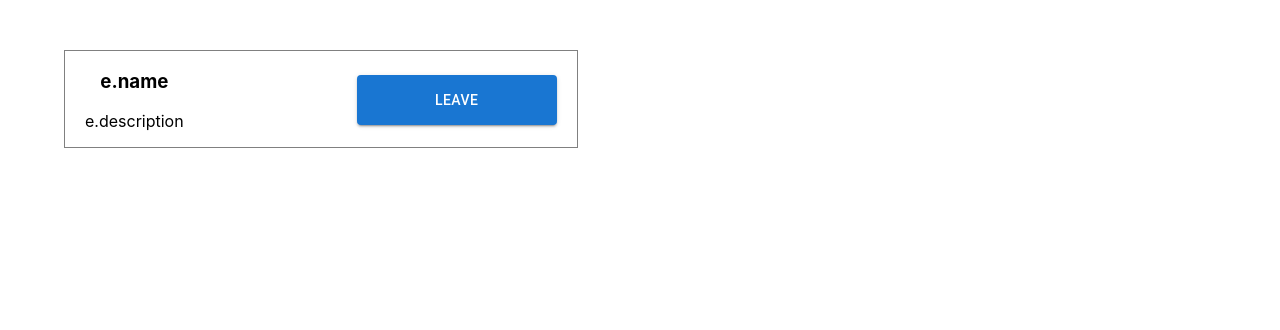
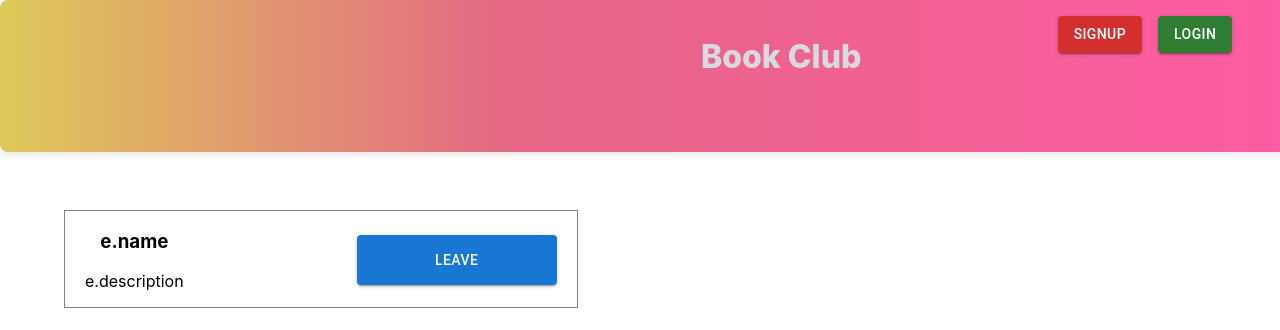
Before and after one commit to Gourav135/Book-Club-Frontend, a React (Create React App) app: page /userroom in a window 1280 px wide. Shown: the top 330 px of the page. Built offline with nearby package versions, Linux system fonts and the light colour scheme.

Commit message:
Home page c

```diff
--- a/src/App.js
+++ b/src/App.js
@@ -1,10 +1,14 @@
 import logo from './logo.svg';
 import './App.css';
 import {AllRoutes} from "./AllRoutes/AllRoutes";
+import { Box } from '@mui/material';
+import {Navbar} from "../src/components/Navbar/Navbar"
 
 function App() {
   return (
     <div className="App">
+      <Navbar />
+      <Box height="20vh"></Box>
       <AllRoutes />
     </div>
   );
--- a/src/components/Home/Home.jsx
+++ b/src/components/Home/Home.jsx
@@ -1,43 +1,116 @@
+import { Box, Input, Stack } from "@mui/material";
+import { useEffect, useState } from "react";
+import Button from "@mui/material/Button";
 import axios from "axios";
-import { useState, useEffect } from "react";
 import { Link } from "react-router-dom";
-
-
-
+import Home_css from "./Home.module.css";
 
 export const Home = () => {
   const [books, setBooks] = useState([]);
-    useEffect(()=>{
-        axios.get(`http://openlibrary.org/subjects/love.json?limit=10`).then(({data})=>{
-            console.log(data)
-            let x = data.works.map((el)=>{
-                // console.log(el)
+  const [AtoZ, setAtoZ] = useState(false);
+  const [ZtoA, setZtoA] = useState(false);
+  useEffect(() => {
+    axios
+      .get(`http://openlibrary.org/subjects/love.json?limit=10`)
+      .then(({ data }) => {
+        let x = data.works.map((el) => {
           return {
-                    title:el.title,
-                    author:el.authors[0].name,
-                    cover:`https://covers.openlibrary.org/b/id/${el.cover_id}-M.jpg`,
-                    key:el.key
+            title: el.title,
+            author: el.authors[0].name,
+            cover: `https://covers.openlibrary.org/b/id/${el.cover_id}-M.jpg`,
+            key: el.key,
+          };
+        });
+        console.log(x);
+        setBooks(x);
+      })
+      .catch((er) => {
+        console.log(er);
+      });
+  }, []);
+
+  const handleSort = (value) => {
+    if (value === 1) {
+      setZtoA(false);
+      setAtoZ(true);
+    } else {
+      setZtoA(true);
+      setAtoZ(false);
     }
-            })
-            console.log(x)
-            setBooks(x);
-        }).catch((er)=>{
-            console.log(er)
-        })
-    },[])
+  };
+
   return (
-        <div>
-            {books.length>0&&books.map((el)=>{
-                return <div key={el.key}>
-                    <Link to={`${el.key.trim().split("/")[2]}`}>
-                    <img src={el.cover} alt="cover" />
+    <Box className="main" width="94%">
+      <Box
+        width="100%"
+        padding="2rem"
+        height="10vh"
+        display="flex"
+        marginTop={5}
+        justifyContent="flex-end"
+      >
+        <Box width="40%" direction="row" >
+          <Button variant="contained" onClick={() => handleSort(1)}>
+            A - Z
+          </Button>
+          <Button
+            variant="outlined"
+            onClick={() => handleSort(0)}
+          >
+            Z - A
+          </Button>
+        </Box>
+        <Box>
+          <Input placeholder="Search Book"  />
+        </Box>
+      </Box>
+      <hr width={1000}/>
+      <Box
+        width="100%"
+        padding="2rem"
+        display="grid"
+        gridTemplateColumns="1fr 1fr 1fr"
+        justifyContent="space-around"
+      >
+        {books.length > 0 &&
+          books
+            .sort((a, b) =>
+              AtoZ
+                ? a.title.localeCompare(b.title)
+                : ZtoA
+                ? b.title.localeCompare(a.title)
+                : true
+            )
+            .map((el) => {
+              return (
+                <Box
+                  className={Home_css.bookBox}
+                  boxShadow="rgba(0, 0, 0, 0.24) 0px 3px 8px"
+                  padding="0.5rem"
+                  margin="2rem"
+                  borderRadius="0.5rem"
+                  key={el.key}
+                >
+                  <Link  className={Home_css.bookdes}  to={`${el.key.trim().split("/")[2]}`}>
+                    <img
+                      style={{
+                        height: "80%",
+                        width: "100%",
+                        margin: "auto",
+                        borderRadius: "0.5rem",
+                      }}
+                      src={el.cover}
+                      alt="cover"
+                    />
+                    <Box textAlign="center">
                       <h3>{el.title}</h3>
-                    <p>{el.author&&el.author}</p>
+                      <p style={{ fontSize:"12px"}} >{el.author && el.author}</p>
+                    </Box>
                   </Link>
-                </div>
+                </Box>
+              );
             })}
-        </div>
-    )
-}
-
-//http://openlibrary.org/search.json?q=the+lord+of+the+rings
+      </Box>
+    </Box>
+  );
+};
--- /dev/null
+++ b/src/components/Home/Home.module.css
@@ -0,0 +1,26 @@
+.bookBox {
+  background: rgb(219, 203, 16);
+  background: linear-gradient(
+    90deg,
+    rgba(205, 193, 56, 0.244) 0%,
+    rgba(220, 33, 83, 0.538) 54%,
+    rgba(194, 252, 69, 0.597) 100%
+  );
+}
+.bookBox img:hover {
+  animation: chnge 2s ease-in;
+}
+
+@keyframes chnge {
+  from {
+    transform: scale(1);
+  }
+  to {
+    transform: scale(1.1);
+  }
+}
+
+.bookdes {
+  text-decoration: none;
+  color: rgb(234, 223, 223);
+}
--- /dev/null
+++ b/src/components/Navbar/Navbar.jsx
@@ -0,0 +1,63 @@
+import { Box, Button } from "@mui/material";
+import { Link } from "react-router-dom";
+import Navbar_CSS from "./Navbar.module.css";
+export const Navbar = () => {
+  const user = JSON.parse(localStorage.getItem("bookclubUser")) || null;
+
+  const userLogout = () => {
+    localStorage.removeItem("bookclubUser");
+    window.location.reload(false);
+  };
+  console.log(user);
+  return (
+    <Box
+      zIndex="2"
+      backgroundColor="white"
+      position="fixed"
+      width="98%"
+      display="flex"
+      height="15vh"
+      padding="1rem"
+      boxShadow="rgba(99, 99, 99, 0.2) 0px 2px 8px 0px"
+      borderRadius="0.5rem"
+      justifyContent="end"
+      className={Navbar_CSS.nav_page}
+    >
+      <Box width="38%">
+        {" "}
+        <h1>
+          <Link to="/" className={Navbar_CSS.page_name}>
+            Book Club
+          </Link>{" "}
+        </h1>
+      </Box>
+
+      <Box width="20%">
+        {!user ? (
+          <>
+            {" "}
+            <Link to="/register" className={Navbar_CSS.butn}>
+              <Button  variant="contained" color="error" >Signup</Button>
+            </Link>
+            <Link to="/login" className={Navbar_CSS.butn}>
+              <Button variant="contained" color="success">Login</Button>
+            </Link>
+          </>
+        ) : (
+          <Box padding="0.2rem" textAlign="center">
+            {" "}
+            <p margin="0.2rem">Hello {user.name}</p>
+            <Button
+              variant="contained"
+              color="error"
+              size="small"
+              onClick={() => userLogout()}
+            >
+              Logout
+            </Button>
+          </Box>
+        )}
+      </Box>
+    </Box>
+  );
+};
--- /dev/null
+++ b/src/components/Navbar/Navbar.module.css
@@ -0,0 +1,19 @@
+.butn {
+  text-decoration: none;
+  margin: 0rem 0.5rem;
+}
+
+.page_name {
+  text-decoration: none;
+  font-weight: 800;
+  color: rgb(218, 217, 225);
+}
+.nav_page {
+  background: rgb(2, 0, 36);
+  background: linear-gradient(
+    90deg,
+    rgba(206, 177, 14, 0.692) 0%,
+    rgba(219, 46, 88, 0.72919590199361) 40%,
+    rgba(255, 0, 111, 0.64) 100%
+  );
+}
```
Lines whose indentation alone changed are shown as unchanged.
